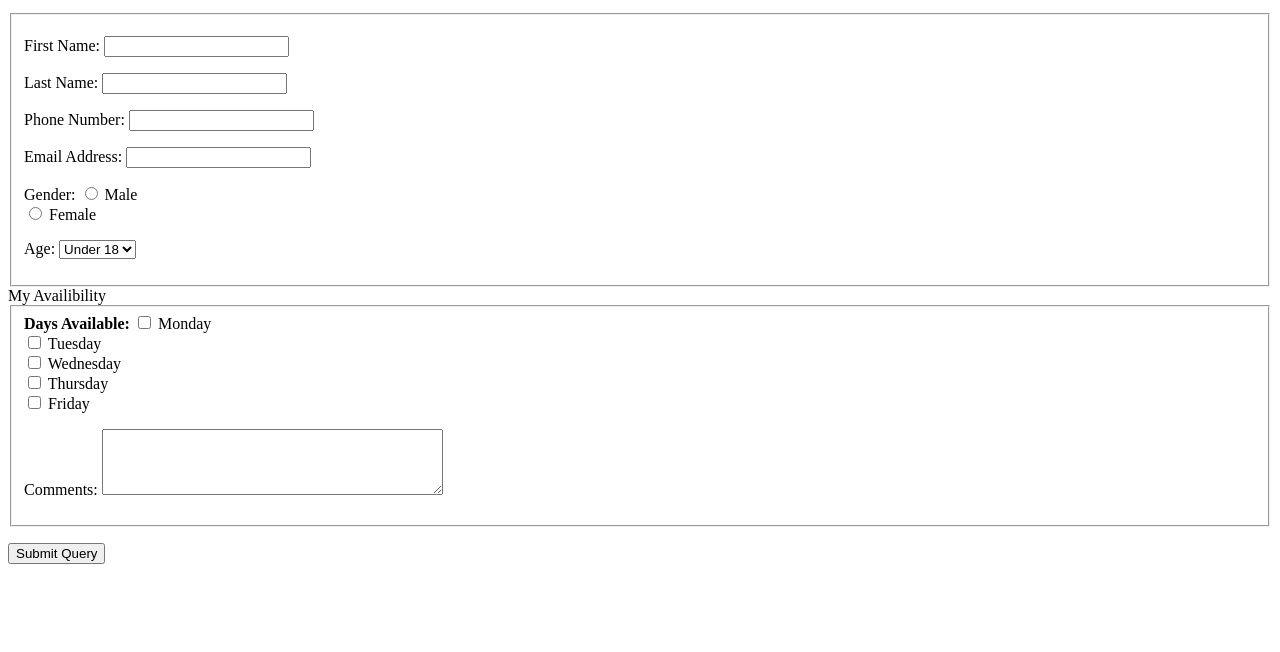
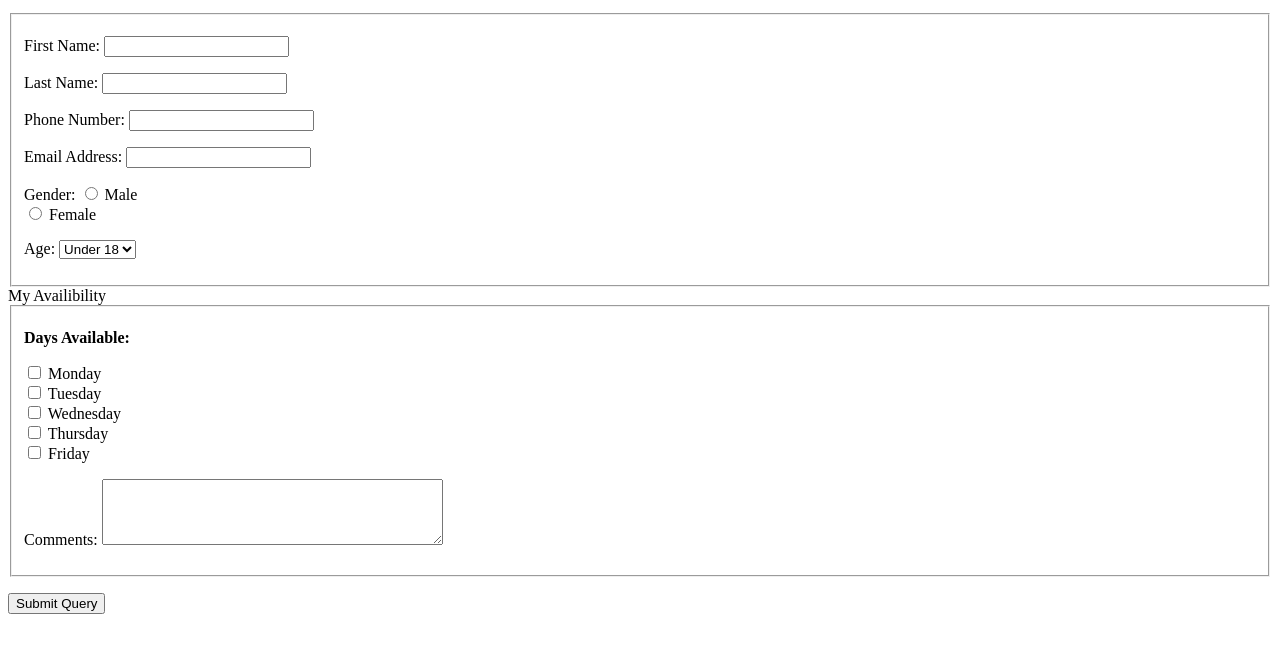
Before and after one commit to A737-com/lab_5, a plain HTML site: page index.html in a window 1280 px wide. Shown: the part 88-740 px from the top of the page. Drawn offline with Linux system fonts and the light colour scheme.

Commit message:
inde.html

```diff
--- a/index.html
+++ b/index.html
@@ -11,8 +11,7 @@
 
   <form action="http://bloomingdale.sat.iit.edu/kriedan/lab3formscript.php" method="post">
 
-  <p><section>My Info</section></p>
-  <fieldset>
+  <p><section>My Info</section></p><fieldset>
     <!-- Single line text fields -->
     <p>
       <label for="first_name_field">First Name:</label>
@@ -36,9 +35,9 @@
 
     <!-- Radio Buttons -->
     <p>
-       <label>Gender:</label>
-       <input type="radio" id="male" name="gender_field" value="Male">
-       <label for="male">Male</label><br>
+      <label>Gender:</label>
+      <input type="radio" id="male" name="gender_field" value="Male">
+      <label for="male">Male</label><br>
 
       <input type="radio" id="female" name="gender_field" value="Female">
       <label for="female">Female</label><br>
@@ -59,7 +58,7 @@
 
     <section>My Availibility</section>
     <fieldset>
-      <label><strong>Days Available:</strong></label>
+      <p><strong>Days Available:</strong></p>
 
       <input type="checkbox" id="monday" name="available_field[]" value="Monday">
       <label for="monday">Monday</label><br>
```
